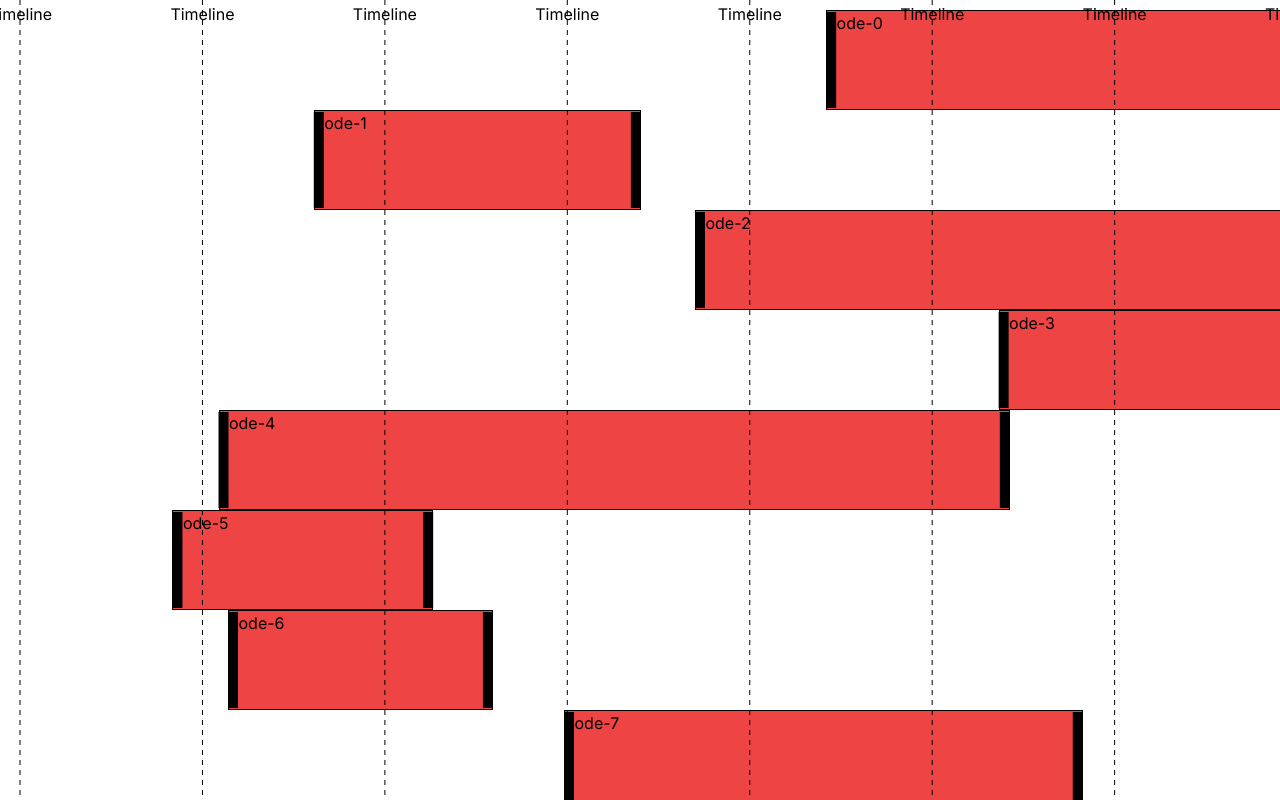
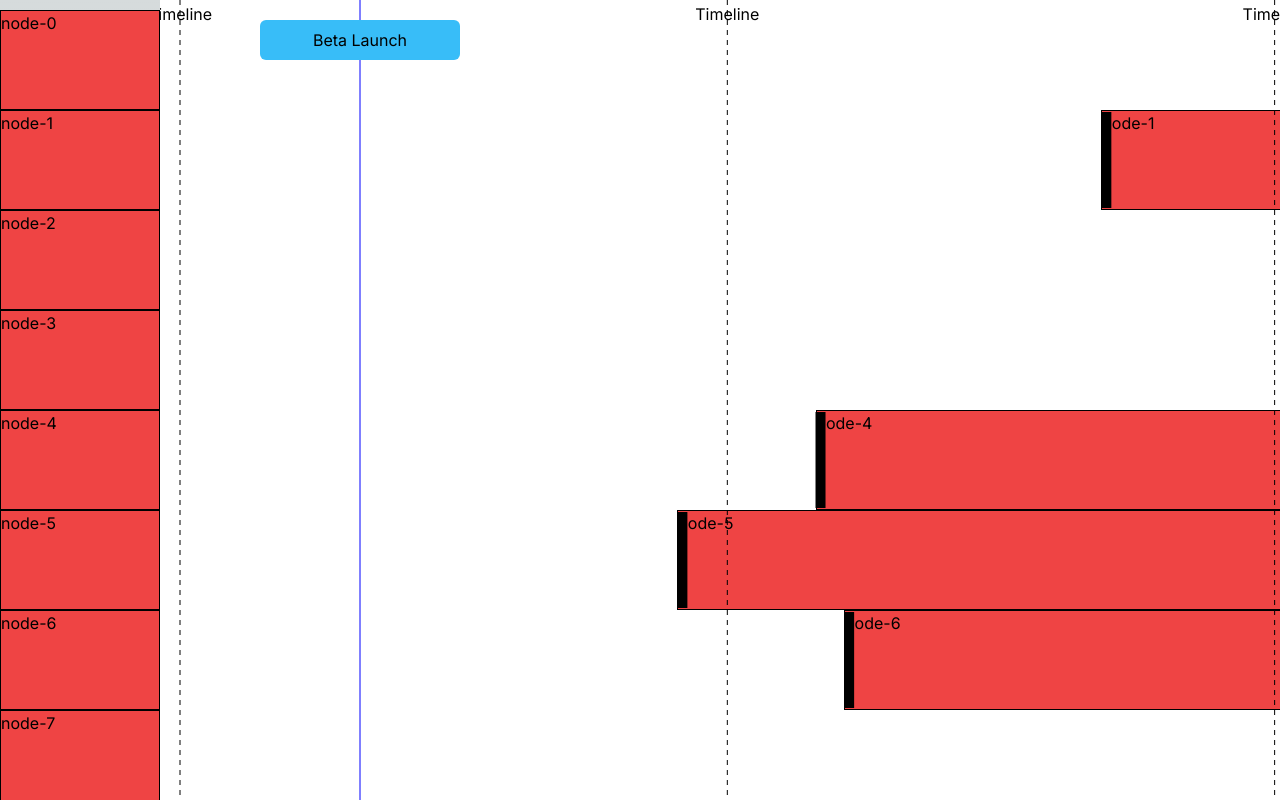
Before and after one commit to ayushkguptaa/Timeline-view-POC, a Next.js app: page / in a window 1280 px wide. Shown: the top 800 px of the page. Built offline with nearby package versions, Linux system fonts and the light colour scheme.

Commit message:
Create initial POC

```diff
--- a/src/app/page.tsx
+++ b/src/app/page.tsx
@@ -1,24 +1,32 @@
-'use client'
+'use client';
 
-import React, { useEffect } from "react";
-import * as d3 from 'd3'
+import React, { useEffect } from 'react';
+import * as d3 from 'd3';
 
-import {Timeline} from '../components'
+import { Timeline } from '../components';
+import { LeftNav } from '@/components/left-nav';
 
 const getNodes = () => {
   const arr = [];
   for (let i = 0; i < 10; i++) {
-    const start = Math.random() * 1000;
-    const end = start + Math.random() * 1000;
+    const start = Math.random() * 3000;
+    const end = start + Math.random() * 3000;
     const id = `node-${i}`;
     arr.push({ interval: { start, end }, id });
   }
   return arr;
-}
+};
 
 export default function Home() {
-
+  const [nodeInView, setNodeInView] = React.useState<string>('');
+  const nodes = getNodes();
+  const onNodeClick = (id) => {
+    setNodeInView(id);
+  };
   return (
-    <Timeline nodes={getNodes()}/>
-  )
+    <div className="flex">
+      <LeftNav nodes={nodes} onNodeClick={onNodeClick} />
+      <Timeline nodes={nodes} nodeInView={nodeInView} />
+    </div>
+  );
 }
--- a/src/components/date-line.ts
+++ /dev/null
@@ -1,4 +0,0 @@
-import React from "react";
-export const DateLine = () => {
-  return (<g> </g>)
-};
--- a/src/components/date-lines.tsx
+++ /dev/null
@@ -1,11 +0,0 @@
-import { useEffect } from "react"
-
-export const DateLines = ({x}) => {
-    useEffect(() => {
-        console.log('here')
-        document.addEventListener('scroll', () => {
-            console.log('event2');
-        })
-    }, [])
-    return <></>
-}
--- /dev/null
+++ b/src/components/left-nav.tsx
@@ -0,0 +1,17 @@
+export const LeftNav = ({ nodes, onNodeClick }) => {
+  return (
+    <div className="h-full mt-[10px]">
+      {nodes.map((node, i) => {
+        return (
+          <div
+            key={i}
+            className="h-[100px] w-40 bg-red-500 border border-black cursor-pointer"
+            onClick={() => onNodeClick(node.id)}
+          >
+            {node.id}
+          </div>
+        );
+      })}
+    </div>
+  );
+};
--- a/src/components/timeline-node.tsx
+++ b/src/components/timeline-node.tsx
@@ -9,10 +9,20 @@ export interface TimelineNodeInterface extends React.SVGProps<SVGForeignObjectEl
   };
   id: string;
   onRowChange?: (id: string, row: number, event: any) => void;
+  nodeToShow?: string;
   //   onIntervalChange?: (id: string, x: number, y:number) => void;
 }
 
-export const TimelineNode = ({ interval, id, onRowChange, x,y,  width, ...props }: TimelineNodeInterface) => {
+export const TimelineNode = ({
+  interval,
+  id,
+  onRowChange,
+  x,
+  y,
+  nodeToShow,
+  width,
+  ...props
+}: TimelineNodeInterface) => {
   const nodeRef = useRef(null);
   const [xstate, setX] = React.useState<number>(x as number);
   const [widthstate, setWidth] = React.useState<number>(Math.max(width as number, 100));
@@ -20,33 +30,39 @@ export const TimelineNode = ({ interval, id, onRowChange, x,y,  width, ...props
   const expandLeftRef = useRef(null);
   const expandRightRef = useRef(null);
   const foreignRef = useRef(null);
-    console.log(y, ystate)
 
-    useEffect(() => setY(y as number), [y])
+  useEffect(() => setY(y as number), [y]);
+  useEffect(() => {
+    if (nodeToShow === id) {
+      const element = d3.select(nodeRef.current).node() as any;
+      element.scrollIntoView({ behavior: 'smooth', block: 'center', inline: 'center' });
+    }
+  }, [id, nodeToShow]);
 
   const leftDragHandler = useCallback(
     (event: any) => {
       const newWidth = xstate + widthstate - event.x;
-      console.log('left', id, event.x, xstate, width, widthstate, newWidth);
       if (event.x < xstate + widthstate - 100) {
         setX(event.x);
         setWidth(newWidth);
       }
     },
-    [id, width, widthstate, xstate],
+    [widthstate, xstate],
   );
 
-  const rightDragHandler = useCallback((event: any) => {
-    console.log(event.x, xstate)
-    setWidth(Math.max(event.x - xstate, 100));
-}, [xstate])
+  const rightDragHandler = useCallback(
+    (event: any) => {
+      setWidth(Math.max(event.x - xstate, 100));
+    },
+    [xstate],
+  );
 
   useEffect(() => {
     const dragHandler = d3.drag().on('drag', function (event) {
-      d3.select(this).attr('x', event.x).attr('y',  event.y);
-      setX(event.x);
-      setY(Math.floor(event.y/ NODE_HEIGHT) * NODE_HEIGHT + 10);
-      onRowChange?.(id, event.x, Math.floor(event.y/ NODE_HEIGHT) * NODE_HEIGHT + 10);
+      d3.select(this).attr('x', event.x).attr('y', event.y);
+      //   setX(event.x);
+      setY(Math.floor(event.y / NODE_HEIGHT) * NODE_HEIGHT + 10);
+      onRowChange?.(id, event.x, Math.floor(event.y / NODE_HEIGHT) * NODE_HEIGHT + 10);
     });
     if (nodeRef.current) dragHandler(d3.select(nodeRef.current));
   }, [id, onRowChange]);
@@ -61,7 +77,6 @@ export const TimelineNode = ({ interval, id, onRowChange, x,y,  width, ...props
     d3.select(expandLeftRef.current).attr('x', xstate);
     d3.select(expandRightRef.current).attr('x', xstate + widthstate - 10);
   }, []);
-  console.log('render', id, xstate, width, widthstate);
 
   useEffect(() => {
     const dragHandler = d3.drag().on('drag', rightDragHandler);
@@ -70,7 +85,7 @@ export const TimelineNode = ({ interval, id, onRowChange, x,y,  width, ...props
 
   return (
     <g ref={nodeRef} x={xstate} width={widthstate} y={ystate} {...props}>
-      <foreignObject x={xstate} y={ystate} width={widthstate} height={NODE_HEIGHT} ref={foreignRef}>
+      <foreignObject x={xstate} y={ystate} width={widthstate} height={NODE_HEIGHT} ref={foreignRef} cursor={'grab'}>
         <div className="h-full shrink w-full bg-red-500 border border-black">{id}</div>
       </foreignObject>
       <rect
@@ -80,6 +95,7 @@ export const TimelineNode = ({ interval, id, onRowChange, x,y,  width, ...props
         width={10}
         height={NODE_HEIGHT - 4}
         fill={'black'}
+        cursor={'ew-resize'}
       />
       <rect
         x={xstate + widthstate - 10}
@@ -88,6 +104,7 @@ export const TimelineNode = ({ interval, id, onRowChange, x,y,  width, ...props
         width={10}
         height={NODE_HEIGHT - 4}
         fill={'black'}
+        cursor={'ew-resize'}
       />
     </g>
   );
--- a/src/components/timeline.tsx
+++ b/src/components/timeline.tsx
@@ -6,9 +6,10 @@ import { DateLines } from './date-lines';
 
 export interface TimelineInterface {
   nodes: TimelineNodeInterface[];
+  nodeInView: string;
 }
 
-export const Timeline = ({ nodes }: TimelineInterface) => {
+export const Timeline = ({ nodes, nodeInView }: TimelineInterface) => {
   const svgRef = useRef<SVGSVGElement>(null);
   const groupRef = useRef<SVGGElement>(null);
   const divRef = useRef<HTMLDivElement>(null);
@@ -29,7 +30,6 @@ export const Timeline = ({ nodes }: TimelineInterface) => {
       id: string;
     }[]
   >( nodes.map((node, i) => {
-    // console.log('nodePosition', i, x)
     return { x: node.interval.start, y: NODE_HEIGHT * i + 10, id: node.id };
   }));
 
@@ -62,11 +62,12 @@ export const Timeline = ({ nodes }: TimelineInterface) => {
 
   const scrollHandler = useCallback((event: any) => {
     const scroll = divRef.current ? Math.abs(divRef.current.getBoundingClientRect().top - divRef.current.offsetTop) : 0;
-    console.log(scroll);
   }, []);
   return (
     <div className=" bg-white w-full h-full overflow-scroll" onScroll={scrollHandler} ref={divRef}>
       <svg width={maxEndTime + 20} height={NODE_HEIGHT * nodes.length + 20} overflow={'auto'} ref={svgRef}>
+        <line x1={200} x2={200} y1={0} y2={NODE_HEIGHT * nodes.length} stroke='blue'/>
+        <foreignObject x={100} y={20} width={200} height={100} ><div className=' h-10 w-full rounded-md flex justify-center items-center bg-sky-400'> Beta Launch</div></foreignObject>
         <g className="h-full w-full" ref={groupRef}>
           {nodes.map((node, i) => (
             <TimelineNode
@@ -81,7 +82,6 @@ export const Timeline = ({ nodes }: TimelineInterface) => {
                 const row = Math.floor(y / NODE_HEIGHT);
                 const draggedNode = nodePositions.find((node) => node.id === id);
                 const newNodePosition = nodePositions.map((nodePosition, i) => {
-                  console.log(nodePosition, draggedNode, i , row, id);
                   if ( Math.floor(nodePosition.y/NODE_HEIGHT) === row) {
                     return { x: nodePosition.x, y: draggedNode?.y ?? 0, id: nodePosition.id };
                   }
@@ -105,6 +105,7 @@ export const Timeline = ({ nodes }: TimelineInterface) => {
 
               //   setNodePositions(newNodePosition);
               // }}
+              nodeToShow={nodeInView}
             />
           ))}
         </g>
```
